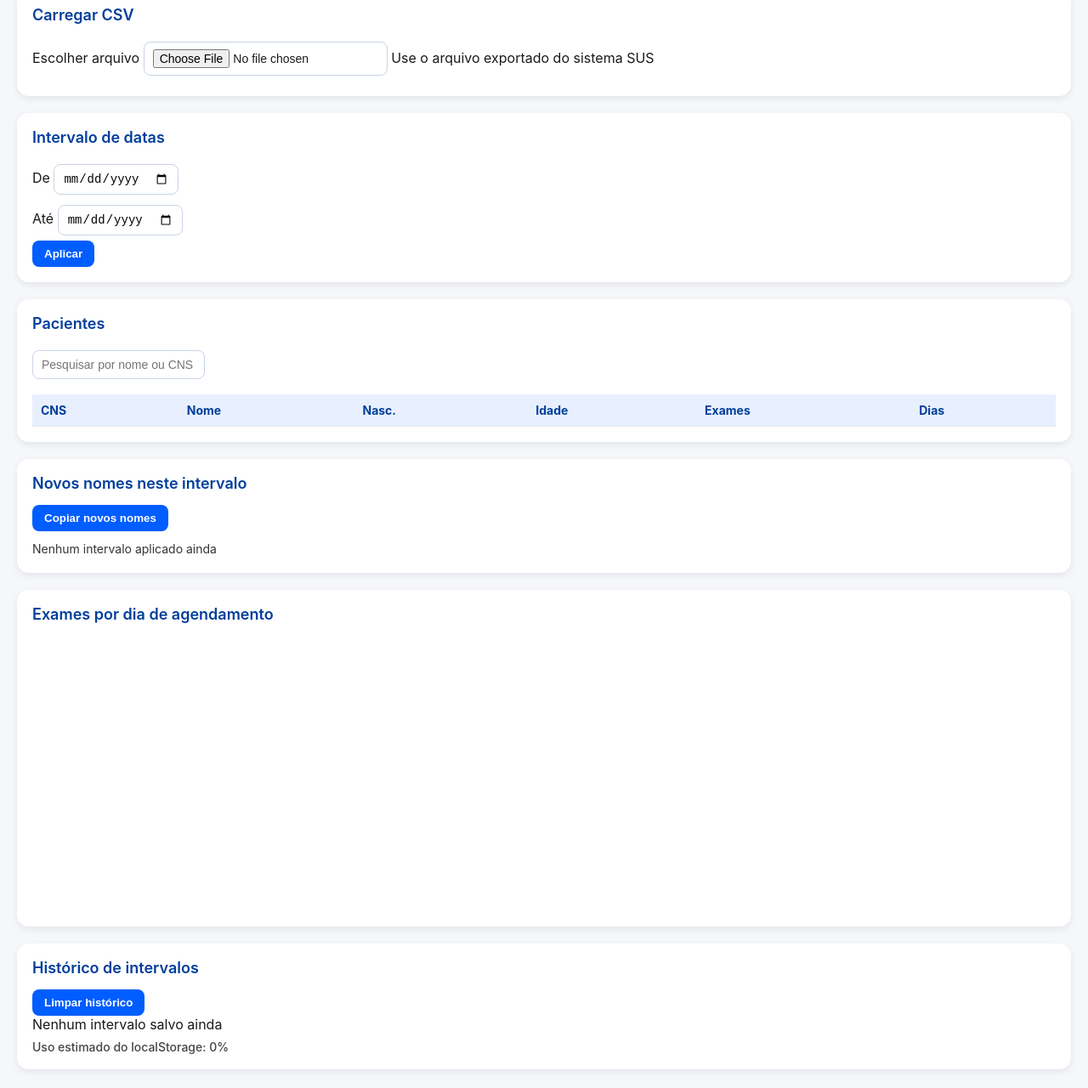
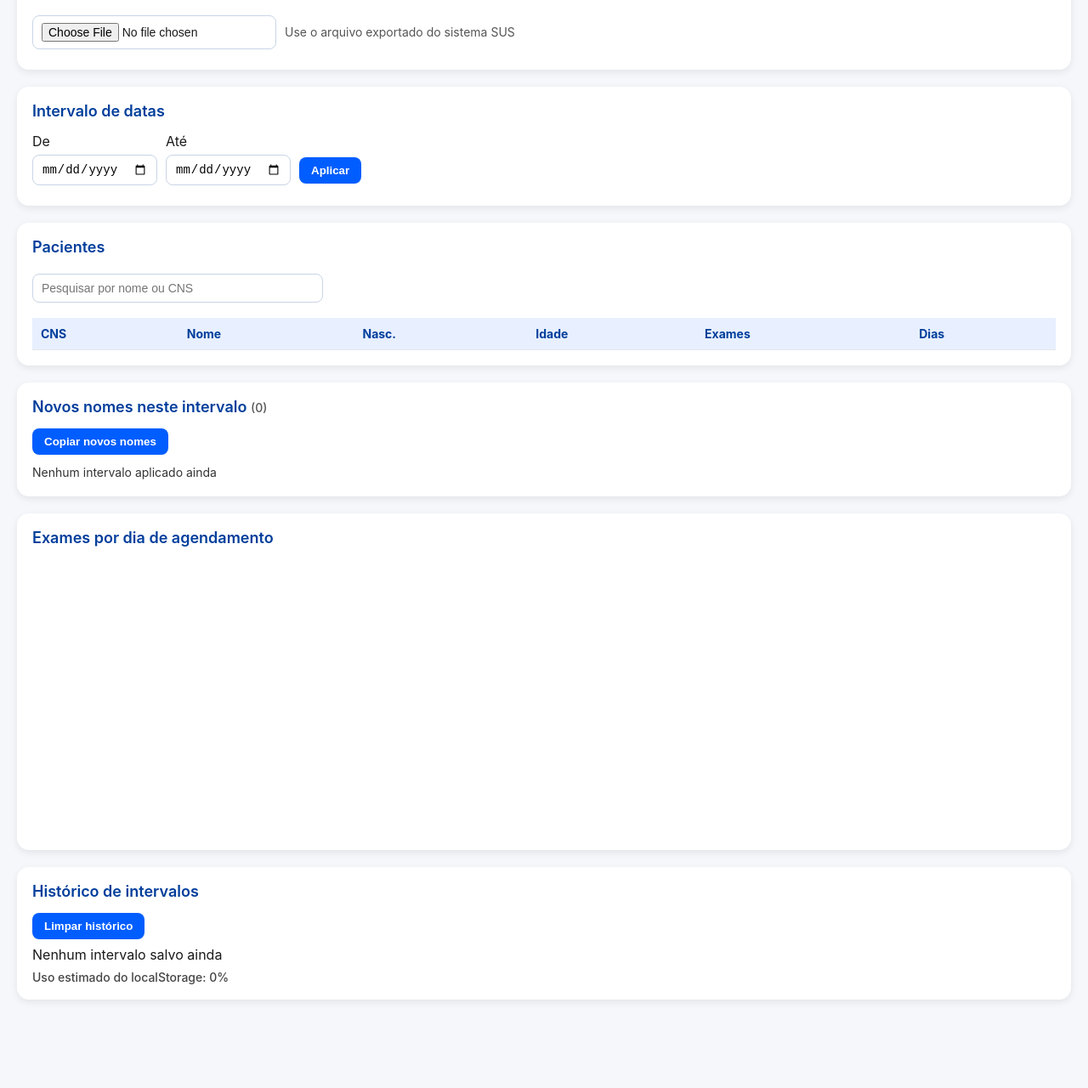
Before and after one commit to SanAppsMano/SanNames, a plain HTML site: page index.html in a window 1280 px wide. Shown: the part 113-1393 px from the top of the page at 85% size. After the commit the page ends 1329 px from the top, so only its background shows below. Drawn offline with Linux system fonts and the light colour scheme.

Commit message:
Update index.html

```diff
--- a/index.html
+++ b/index.html
@@ -3,55 +3,64 @@
 <head>
   <meta charset="UTF-8" />
   <meta name="viewport" content="width=device-width, initial-scale=1" />
-  <title>SanApps - Analisador SUS</title>
+  <title>SanApps — Analisador SUS</title>
   <link rel="stylesheet" href="style.css" />
 </head>
 <body>
-  <header class="topbar">
-    <h1>SanApps - Analisador SUS</h1>
+
+  <!-- Cabeçalho -->
+  <header class="app-header">
+    SanApps — Analisador SUS
   </header>
 
-  <main class="layout">
-    <!-- Carregar CSV -->
+  <!-- Card: Carregar CSV -->
   <section class="card">
     <h2>Carregar CSV</h2>
-      <div class="field-row">
-        <label class="file-label">
-          <span>Escolher arquivo</span>
+    <div style="display:flex;flex-wrap:wrap;gap:10px;align-items:center">
+      <label>
         <input id="csvFile" type="file" accept=".csv" />
       </label>
-        <span class="hint">Use o arquivo exportado do sistema SUS</span>
+      <span style="font-size:14px;color:#555;">
+        Use o arquivo exportado do sistema SUS
+      </span>
+    </div>
+
+    <!-- Status do arquivo -->
+    <div id="fileStatus" class="alert-error" style="display:none;">
+      Nenhum arquivo carregado ainda
     </div>
   </section>
 
-    <!-- Intervalo de datas -->
+  <!-- Card: Intervalo de datas -->
   <section class="card">
     <h2>Intervalo de datas</h2>
-      <div class="field-row">
-        <div class="field-group">
-          <label for="dataInicio">De</label>
+    <div style="display:flex;flex-wrap:wrap;gap:10px;align-items:center">
+      <div>
+        <label for="dataInicio">De</label><br/>
         <input id="dataInicio" type="date" />
       </div>
-        <div class="field-group">
-          <label for="dataFim">Até</label>
+      <div>
+        <label for="dataFim">Até</label><br/>
         <input id="dataFim" type="date" />
       </div>
-        <button id="btnAplicar" type="button" class="btn-primary">Aplicar</button>
+      <div style="margin-top:22px">
+        <button id="btnAplicar" type="button">Aplicar</button>
+      </div>
     </div>
   </section>
 
-    <!-- Pacientes -->
+  <!-- Card: Pacientes -->
   <section class="card">
     <h2>Pacientes</h2>
-      <div class="field-row">
+
+    <!-- Único campo de pesquisa -->
     <input
       id="pesquisa"
       type="text"
       placeholder="Pesquisar por nome ou CNS"
+      style="width:100%;max-width:320px"
     />
-      </div>
 
-      <div class="table-wrapper">
     <table id="tabelaPacientes">
       <thead>
         <tr>
@@ -65,50 +74,54 @@
       </thead>
       <tbody></tbody>
     </table>
-      </div>
   </section>
 
-    <!-- Novos nomes -->
+  <!-- Card: Novos nomes -->
   <section class="card">
-      <div class="card-header-row">
-        <h2>Novos nomes neste intervalo</h2>
-        <button id="btnCopiarNovos" type="button" class="btn-secondary">
-          Copiar novos nomes
-        </button>
+    <h2>
+      Novos nomes neste intervalo
+      <span id="novosTotal" style="font-size:14px;color:#555;font-weight:500">(0)</span>
+    </h2>
+
+    <div style="display:flex;gap:10px;margin-bottom:6px;flex-wrap:wrap">
+      <button id="btnCopiarNovos" type="button">Copiar novos nomes</button>
     </div>
-      <div id="listaNovos" class="lista-nomes">
+
+    <div id="listaNovos">
       Nenhum intervalo aplicado ainda
     </div>
   </section>
 
-    <!-- Gráfico -->
+  <!-- Card: Gráfico -->
   <section class="card">
     <h2>Exames por dia de agendamento</h2>
-      <div class="grafico-container">
     <canvas id="grafico"></canvas>
+  </section>
+
+  <!-- Card: Histórico e armazenamento -->
+  <section class="card">
+    <h2>Histórico de intervalos</h2>
+
+    <div style="margin-bottom:8px">
+      <button id="btnLimparHistorico" type="button">
+        Limpar histórico
+      </button>
+    </div>
+
+    <div id="historico">
+      Nenhum intervalo salvo ainda
+    </div>
+
+    <div id="armazenamentoInfo">
+      Uso estimado do localStorage: 0%
     </div>
   </section>
 
-    <!-- Histórico e armazenamento -->
-    <section class="card">
-      <div class="card-header-row">
-        <h2>Histórico de intervalos</h2>
-        <button id="btnLimparHistorico" type="button" class="btn-secondary">
-          Limpar histórico
-        </button>
-      </div>
-      <div id="historico" class="historico-list">
-        Nenhum intervalo salvo ainda
-      </div>
-      <div id="armazenamentoInfo" class="storage-info">
-        Uso estimado do localStorage: 0%
-      </div>
-    </section>
-  </main>
-
   <!-- Modal de exames -->
   <div id="modal" class="modal">
-    <div id="modalContent" class="modal-dialog"></div>
+    <div class="modal-content" id="modalContent">
+      <!-- Conteúdo preenchido via JS -->
+    </div>
   </div>
 
   <script src="app.js"></script>
```
Lines whose indentation alone changed are shown as unchanged.
